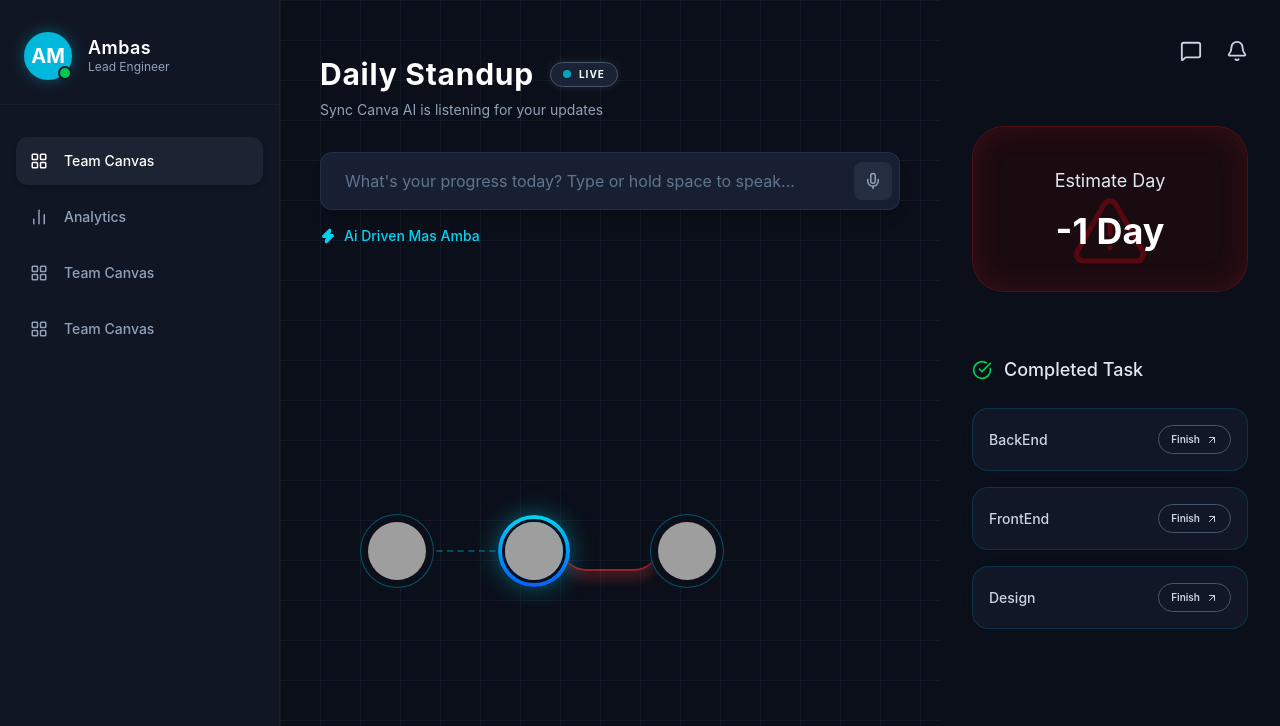
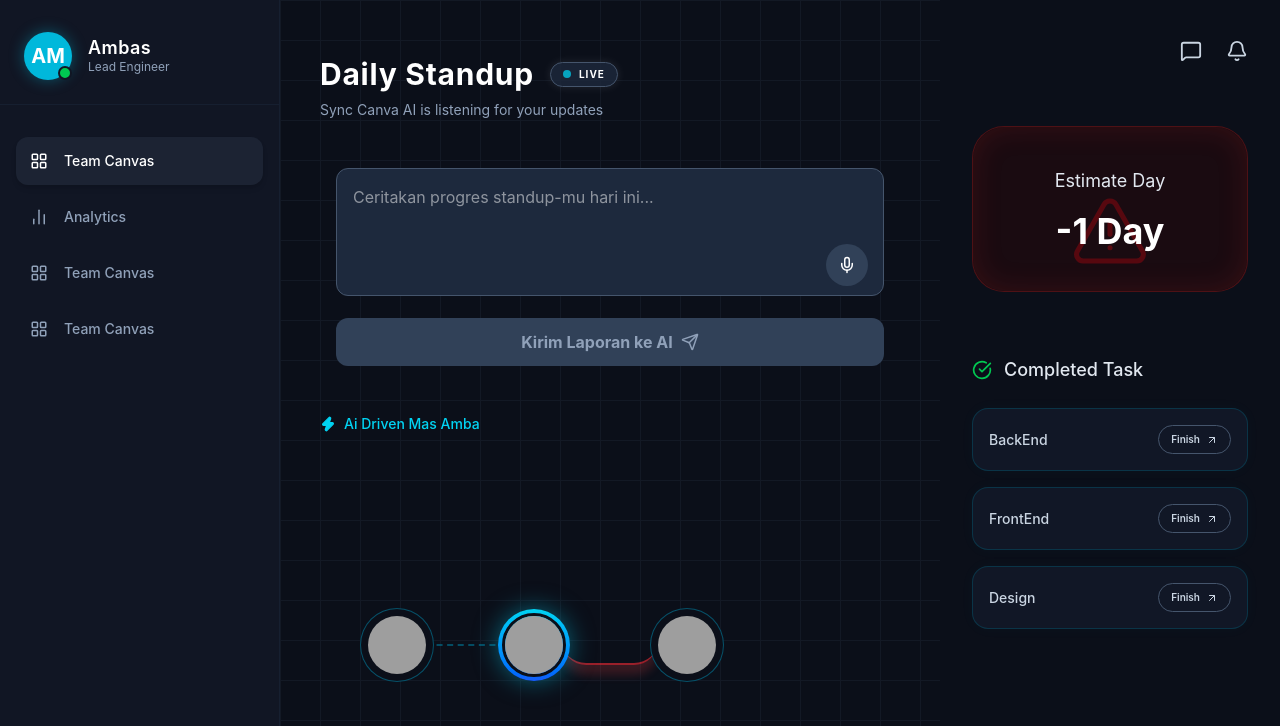
Before and after one commit to Luna-git86/Polnetics, a React (Vite) app in the folder frontend/: page /dashboard in a window 1280 px wide. Shown: the top 726 px of the page. Built offline with nearby package versions, Linux system fonts and the light colour scheme; grey boxes are pictures that could not be loaded.

Commit message:
after voice

```diff
--- a/frontend/src/pages/DashboardPage.tsx
+++ b/frontend/src/pages/DashboardPage.tsx
@@ -1,28 +1,122 @@
-import { MessageSquare, Bell, Mic, Zap, AlertTriangle, CheckCircle, LayoutGrid, BarChart2, ArrowUpRight } from 'lucide-react';
+import { useState } from "react"; // Tambahan: Wajib di-import
+import {
+  MessageSquare,
+  Bell,
+  Mic,
+  Zap,
+  AlertTriangle,
+  CheckCircle,
+  LayoutGrid,
+  BarChart2,
+  ArrowUpRight,
+  Send // Tambahan: Icon untuk tombol kirim
+} from "lucide-react";
 
 const DashboardPage = () => {
+  // 1. State untuk Laporan dan Status Mikrofon
+  const [teksLaporan, setTeksLaporan] = useState("");
+  const [isListening, setIsListening] = useState(false);
+  const [isSending, setIsSending] = useState(false); // Tambahan: Status loading saat mengirim ke AI
+
+  // 2. Fungsi Sihir Pengenal Suara
+  const mulaiRekam = () => {
+    const SpeechRecognition =
+      (window as any).SpeechRecognition ||
+      (window as any).webkitSpeechRecognition;
+
+    if (!SpeechRecognition) {
+      alert(
+        "Maaf, browser kamu belum mendukung fitur Voice-to-Text. Coba pakai Google Chrome Desktop!",
+      );
+      return;
+    }
+
+    const recognition = new SpeechRecognition();
+    recognition.lang = "id-ID";
+    recognition.continuous = false;
+    recognition.interimResults = true;
+
+    recognition.onstart = () => {
+      setIsListening(true);
+    };
+
+    recognition.onresult = (event: any) => {
+      const hasilSuara = event.results[0][0].transcript;
+      setTeksLaporan(hasilSuara);
+    };
+
+    recognition.onerror = (event: any) => {
+      console.error("Error suara:", event.error);
+      setIsListening(false);
+    };
+
+    recognition.onend = () => {
+      setIsListening(false);
+    };
+
+    recognition.start();
+  };
+
+  // 3. FUNGSI BARU: Mengirim Teks ke Backend (Gemini AI)
+  const kirimLaporan = async () => {
+    if (!teksLaporan) {
+      alert("Laporannya masih kosong, bicara atau ketik dulu ya! 🎤");
+      return;
+    }
+
+    // Ambil nama dari brankas browser (jika tidak ada, pakai default 'Ambas')
+    const dataUser = localStorage.getItem('user');
+    const namaPengirim = dataUser ? JSON.parse(dataUser).nama : "Ambas";
+
+    try {
+      setIsSending(true); // Ubah tombol jadi mode loading
+      console.log("🚀 Mengirim laporan ke AI...");
+
+      const response = await fetch("http://localhost:5000/api/laporan", {
+        method: "POST",
+        headers: { "Content-Type": "application/json" },
+        body: JSON.stringify({
+          nama: namaPengirim,
+          teksLaporan: teksLaporan,
+        }),
+      });
+
+      const data = await response.json();
+
+      if (response.ok) {
+        console.log("🤖 Balasan dari Gemini:", data);
+        alert("Sukses! Laporan berhasil dibedah oleh AI. Cek Terminal/Console.");
+        setTeksLaporan(''); // Kosongkan kotak setelah terkirim
+      } else {
+        alert(`Gagal: ${data.pesan}`);
+      }
+    } catch (error) {
+      console.error("Error Server:", error);
+      alert("Gagal menghubungi Backend. Pastikan server port 5000 nyala!");
+    } finally {
+      setIsSending(false); // Kembalikan tombol seperti semula
+    }
+  };
+
   return (
     <div className="min-h-screen flex bg-[#0B0F19] text-white font-sans overflow-hidden">
-
       {/* ================= LEFT SIDEBAR ================= */}
       <div className="w-[280px] bg-[#111624] border-r border-slate-800/50 flex flex-col z-20">
-
-        {/* Profile Area */}
         <div className="p-6 border-b border-slate-800/50 flex items-center gap-4 mt-2">
           <div className="relative">
             <div className="w-12 h-12 rounded-full bg-cyan-500 flex items-center justify-center text-xl font-bold shadow-[0_0_15px_rgba(6,182,212,0.4)]">
               AM
             </div>
-            {/* Online Badge */}
             <div className="absolute bottom-0 right-0 w-3.5 h-3.5 bg-green-500 border-2 border-[#111624] rounded-full"></div>
           </div>
           <div>
-            <h3 className="font-semibold text-lg leading-tight tracking-wide">Ambas</h3>
+            <h3 className="font-semibold text-lg leading-tight tracking-wide">
+              Ambas
+            </h3>
             <p className="text-slate-400 text-xs">Lead Engineer</p>
           </div>
         </div>
 
-        {/* Navigation Menu */}
         <div className="p-4 flex flex-col gap-2 mt-4">
           <NavItem icon={<LayoutGrid size={18} />} label="Team Canvas" active />
           <NavItem icon={<BarChart2 size={18} />} label="Analytics" />
@@ -31,125 +125,143 @@ const DashboardPage = () => {
         </div>
       </div>
 
-
       {/* ================= MAIN CONTENT (TENGAH) ================= */}
       <div className="flex-1 relative flex flex-col">
-
-        {/* Latar Belakang Garis Kotak-kotak (Grid Pattern) */}
         <div
           className="absolute inset-0 opacity-20 pointer-events-none"
           style={{
-            backgroundImage: 'linear-gradient(#334155 1px, transparent 1px), linear-gradient(90deg, #334155 1px, transparent 1px)',
-            backgroundSize: '40px 40px'
+            backgroundImage:
+              "linear-gradient(#334155 1px, transparent 1px), linear-gradient(90deg, #334155 1px, transparent 1px)",
+            backgroundSize: "40px 40px",
           }}
         ></div>
 
         <div className="relative z-10 p-10 flex flex-col h-full">
-
-          {/* Header */}
           <div className="mb-8 mt-4">
             <div className="flex items-center gap-4 mb-2">
-              <h1 className="text-3xl font-bold tracking-wide">Daily Standup</h1>
+              <h1 className="text-3xl font-bold tracking-wide">
+                Daily Standup
+              </h1>
               <span className="px-3 py-1 bg-slate-800/80 border border-slate-600 rounded-full text-[10px] font-bold flex items-center gap-2 uppercase tracking-widest shadow-[0_0_10px_rgba(255,255,255,0.1)]">
                 <span className="w-2 h-2 rounded-full bg-cyan-400 animate-pulse"></span>
                 LIVE
               </span>
             </div>
-            <p className="text-slate-400 text-sm">Sync Canva AI is listening for your updates</p>
+            <p className="text-slate-400 text-sm">
+              Sync Canva AI is listening for your updates
+            </p>
           </div>
 
           {/* Search/Voice Input */}
-          <div className="relative w-full max-w-3xl mb-4">
-            <input
-              type="text"
-              placeholder="What's your progress today? Type or hold space to speak..."
-              className="w-full bg-[#181F32] border border-slate-700/50 py-4 pl-6 pr-14 rounded-xl outline-none focus:border-cyan-500/50 text-slate-200 placeholder:text-slate-500 shadow-lg"
-            />
-            <button className="absolute right-2 top-1/2 -translate-y-1/2 p-2.5 bg-[#252D43] rounded-lg text-slate-400 hover:text-cyan-400 transition-colors">
-              <Mic size={18} />
+          <div className="w-full max-w-2xl mx-auto p-4 relative flex flex-col gap-4">
+            <div className="relative">
+              <textarea
+                className="w-full h-32 p-4 pr-16 bg-slate-800 text-white rounded-xl border border-slate-600 focus:border-cyan-400 outline-none resize-none"
+                placeholder="Ceritakan progres standup-mu hari ini..."
+                value={teksLaporan}
+                onChange={(e) => setTeksLaporan(e.target.value)}
+              />
+
+              <button
+                type="button"
+                onClick={isListening ? () => setIsListening(false) : mulaiRekam}
+                className={`absolute bottom-4 right-4 p-3 rounded-full flex items-center justify-center transition-all ${
+                  isListening
+                    ? "bg-red-500 animate-pulse shadow-[0_0_15px_rgba(239,68,68,0.6)]"
+                    : "bg-slate-700 hover:bg-cyan-500"
+                }`}
+                title="Klik untuk bicara"
+              >
+                {isListening ? (
+                  <span className="text-white text-xs font-bold">🛑</span>
+                ) : (
+                  <Mic size={18} className="text-white" />
+                )}
+              </button>
+            </div>
+
+            {/* TOMBOL BARU: Mengirim Laporan */}
+            <button
+              onClick={kirimLaporan}
+              disabled={isSending || !teksLaporan}
+              className={`w-full py-3 rounded-xl font-bold flex items-center justify-center gap-2 transition-all ${
+                isSending || !teksLaporan
+                  ? "bg-slate-700 text-slate-400 cursor-not-allowed"
+                  : "bg-gradient-to-r from-cyan-500 to-blue-600 hover:shadow-[0_0_20px_rgba(6,182,212,0.4)] text-white cursor-pointer"
+              }`}
+            >
+              {isSending ? (
+                <span>Membedah dengan AI... ⏳</span>
+              ) : (
+                <>
+                  <span>Kirim Laporan ke AI</span>
+                  <Send size={18} />
+                </>
+              )}
             </button>
           </div>
 
-          {/* AI Badge */}
-          <div className="flex items-center gap-2 text-cyan-400 font-medium mb-24 text-sm">
+          <div className="flex items-center gap-2 text-cyan-400 font-medium mb-24 text-sm mt-8">
             <Zap size={16} className="fill-cyan-400" />
             <span>Ai Driven Mas Amba</span>
           </div>
 
-          {/* Canvas Node Graph (Grafik Lingkaran di Tengah) */}
           <div className="flex items-center flex-1 max-w-2xl pl-10">
             <div className="flex items-center w-full justify-start">
-              {/* Node 1 */}
               <NodeAvatar img="https://i.pravatar.cc/150?img=11" />
-
-              {/* Garis Putus-putus */}
               <div className="h-[2px] w-20 border-b-2 border-dashed border-cyan-700/60 -ml-2 -mr-2 z-0"></div>
-
-              {/* Node 2 (Aktif) */}
               <NodeAvatar img="https://i.pravatar.cc/150?img=11" active />
-
-              {/* Garis Merah Melengkung */}
               <div className="h-6 w-24 border-b-2 border-red-500/60 rounded-b-full -ml-2 -mr-2 z-0 mt-4 shadow-[0_10px_10px_rgba(239,68,68,0.2)]"></div>
-
-              {/* Node 3 */}
               <NodeAvatar img="https://i.pravatar.cc/150?img=11" />
             </div>
           </div>
         </div>
       </div>
 
-
       {/* ================= RIGHT SIDEBAR ================= */}
       <div className="w-[340px] bg-[#0B0F19] p-8 flex flex-col z-20">
-
-        {/* Top Icons */}
         <div className="flex justify-end gap-6 mb-16 text-slate-300 mt-2">
           <MessageSquare className="cursor-pointer hover:text-white transition" size={22} />
           <Bell className="cursor-pointer hover:text-white transition" size={22} />
         </div>
 
-        {/* Estimate Alert Card */}
         <div className="bg-[#1A0B11] border border-red-900/50 rounded-[2rem] py-10 px-6 flex flex-col items-center justify-center gap-2 mb-12 relative overflow-hidden group">
-           {/* Red inner glow */}
           <div className="absolute inset-0 shadow-[inset_0_0_30px_rgba(220,38,38,0.15)] rounded-[2rem]"></div>
-
           <h3 className="text-slate-200 text-lg z-10">Estimate Day</h3>
           <div className="relative z-10 mt-2 flex flex-col items-center">
-            {/* Segitiga Peringatan di Belakang Teks */}
-            <AlertTriangle size={80} strokeWidth={1.5} className="text-red-600/30 absolute top-1/2 left-1/2 -translate-x-1/2 -translate-y-1/2" />
+            <AlertTriangle
+              size={80}
+              strokeWidth={1.5}
+              className="text-red-600/30 absolute top-1/2 left-1/2 -translate-x-1/2 -translate-y-1/2"
+            />
             <span className="text-4xl font-bold text-white relative z-10">-1 Day</span>
           </div>
         </div>
 
-        {/* Completed Task Section */}
         <div className="flex items-center gap-3 mb-6 mt-4">
           <CheckCircle size={20} className="text-green-500" />
           <h3 className="text-lg font-medium text-slate-200">Completed Task</h3>
         </div>
 
-        {/* Task List */}
         <div className="flex flex-col gap-4">
           <TaskCard title="BackEnd" />
           <TaskCard title="FrontEnd" />
           <TaskCard title="Design" />
         </div>
       </div>
-
     </div>
   );
 };
 
-// --- KOMPONEN KECIL (Ditaruh di file yang sama agar rapi) ---
-
 const NavItem = ({ icon, label, active = false }: any) => (
-  <div className={`flex items-center gap-4 p-3.5 rounded-xl cursor-pointer transition-all ${active ? 'bg-[#1C2333] text-white shadow-md' : 'text-slate-400 hover:bg-[#1C2333]/50 hover:text-slate-200'}`}>
+  <div className={`flex items-center gap-4 p-3.5 rounded-xl cursor-pointer transition-all ${active ? "bg-[#1C2333] text-white shadow-md" : "text-slate-400 hover:bg-[#1C2333]/50 hover:text-slate-200"}`}>
     {icon}
     <span className="font-medium text-sm">{label}</span>
   </div>
 );
 
 const NodeAvatar = ({ img, active = false }: any) => (
-  <div className={`relative z-10 p-1 rounded-full ${active ? 'bg-linear-to-b from-cyan-400 to-blue-600 shadow-[0_0_25px_rgba(6,182,212,0.5)]' : 'border border-cyan-600/50 bg-[#0B0F19]'}`}>
+  <div className={`relative z-10 p-1 rounded-full ${active ? "bg-gradient-to-b from-cyan-400 to-blue-600 shadow-[0_0_25px_rgba(6,182,212,0.5)]" : "border border-cyan-600/50 bg-[#0B0F19]"}`}>
     <img src={img} alt="Node" className="w-16 h-16 rounded-full object-cover border-[3px] border-[#0B0F19]" />
   </div>
 );
```
